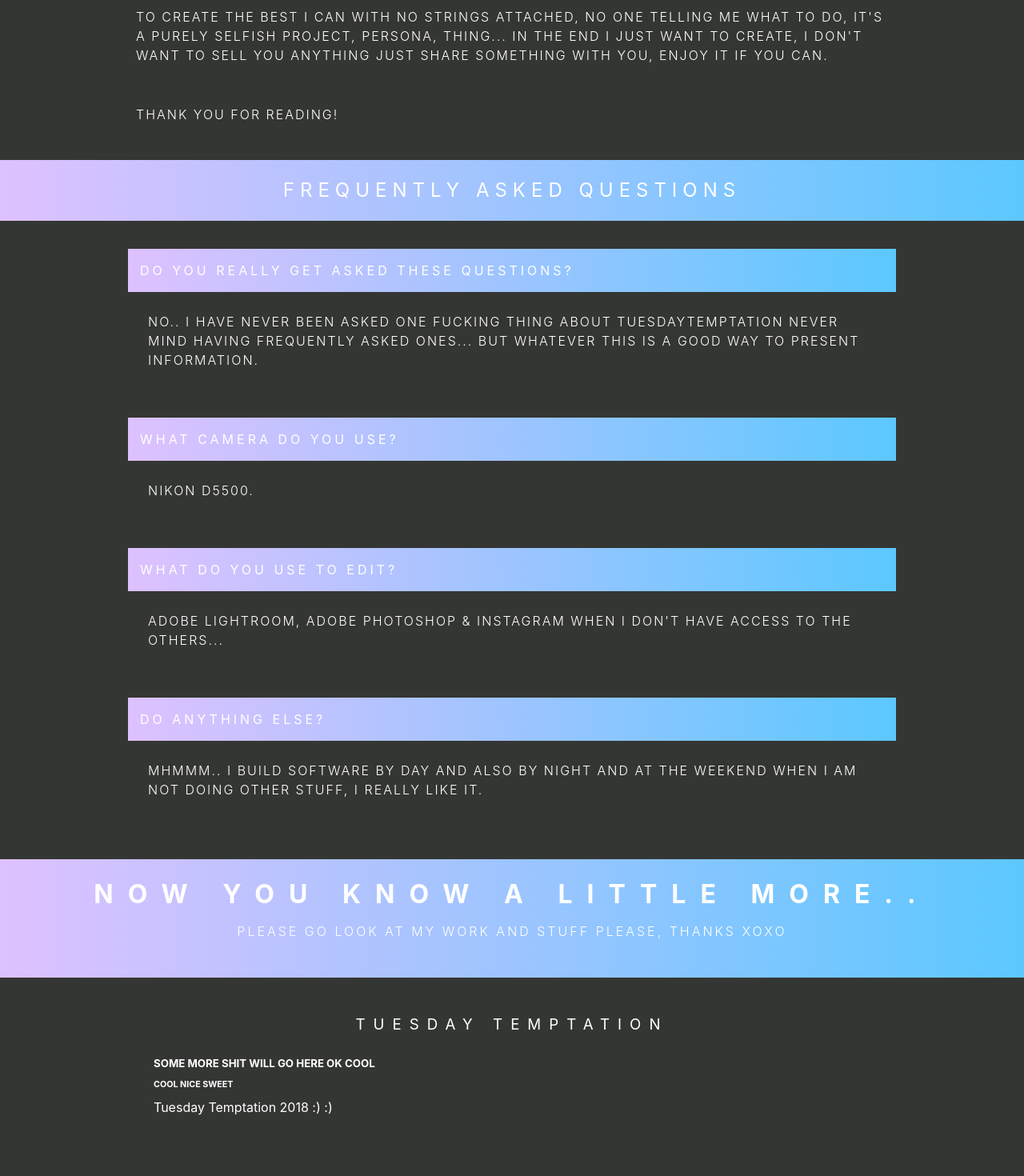
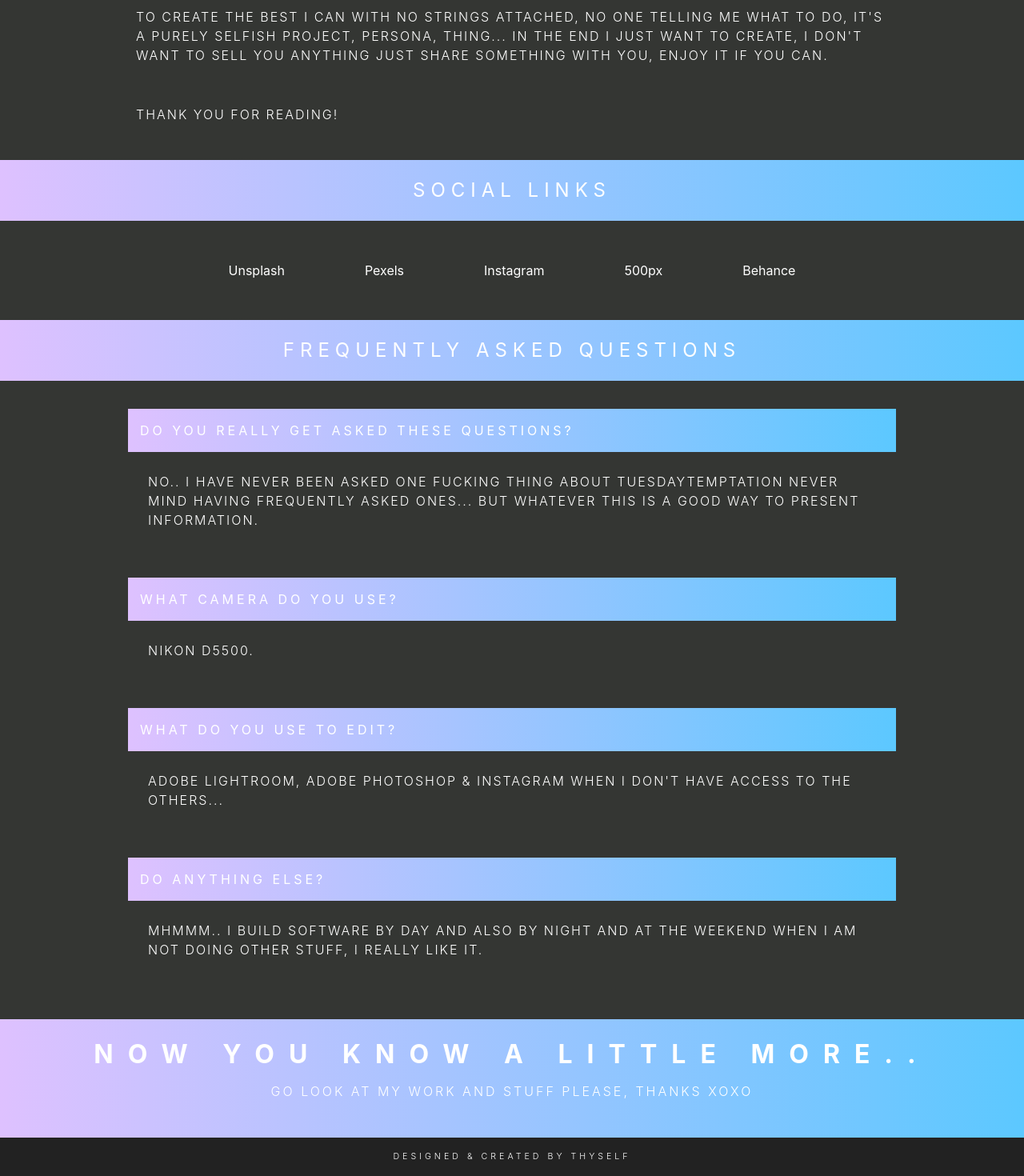
Before and after one commit to CEREBR4L/ttonline, an Angular app in the folder tt-ng/ttonline/: page /about in a window 1280 px wide. Shown: the part 660-2130 px from the top of the page at 80% size. Built offline with nearby package versions, Linux system fonts and the light colour scheme.

Commit message:
Footer and social

```diff
--- a/tt-ng/ttonline/src/app/Generic_Components/footer/footer.component.css
+++ b/tt-ng/ttonline/src/app/Generic_Components/footer/footer.component.css
@@ -0,0 +1,14 @@
+.footer{
+    text-align: center;
+    padding: 16px 0;
+    background-color: #222;
+}
+
+.footer > h5 {
+    font-weight: 300;
+    letter-spacing: 4px;
+    text-transform: uppercase;
+    margin: 0;
+    padding: 0;
+    font-size: 8pt;
+}
--- a/tt-ng/ttonline/src/app/Generic_Components/footer/footer.component.html
+++ b/tt-ng/ttonline/src/app/Generic_Components/footer/footer.component.html
@@ -1,11 +1,5 @@
 <section class="footer">
 
-  <h3 class="footer-title">TUESDAY Temptation</h3>
-
-  <h5>SOME MORE SHIT WILL GO HERE OK COOL</h5>
-
-  <h6>COOL NICE SWEET</h6>
-
-  <p>Tuesday Temptation 2018 :) :)</p>
+  <h5>Designed &amp; Created By Thyself</h5>
 
 </section>
--- a/tt-ng/ttonline/src/app/Generic_Components/project-wall/project-wall.component.css
+++ b/tt-ng/ttonline/src/app/Generic_Components/project-wall/project-wall.component.css
@@ -4,10 +4,6 @@
     PROJECTS
     ~==========================================================~
 */
-
-.projects{
-
-}
 
 .project{
   max-width: 100vw;
--- a/tt-ng/ttonline/src/app/Page_Components/about/about.component.css
+++ b/tt-ng/ttonline/src/app/Page_Components/about/about.component.css
@@ -9,3 +9,13 @@ h3{
 .para{
     padding-bottom: 40px;
 }
+
+
+.social-links{
+    padding: 50px;
+    text-align: center;
+}
+
+.social-links > a{
+    margin: 0 50px;
+}
--- a/tt-ng/ttonline/src/app/Page_Components/about/about.component.html
+++ b/tt-ng/ttonline/src/app/Page_Components/about/about.component.html
@@ -20,8 +20,21 @@
 </section>
 
 <div class="title-bar">
+  <h2>Social Links</h2>
+</div>
+
+<section class="social-links">
+  <a href="" style="color: white;">Unsplash</a>
+  <a href="" style="color: white;">Pexels</a>
+  <a href="" style="color: white;">Instagram</a>
+  <a href="" style="color: white;">500px</a>
+  <a href="" style="color: white;">Behance</a>
+</section>
+
+<div class="title-bar">
     <h2>Frequently Asked Questions</h2>
 </div>
+
 
 <section class="faq">
     <div class="question">
@@ -53,5 +66,5 @@
 
 <app-banner>
   <span>Now you know a little more..</span>
-  <p class="sub-text">please go look at my work and stuff please, thanks xoxo</p>
+  <p class="sub-text">go look at my work and stuff please, thanks xoxo</p>
 </app-banner>
```
